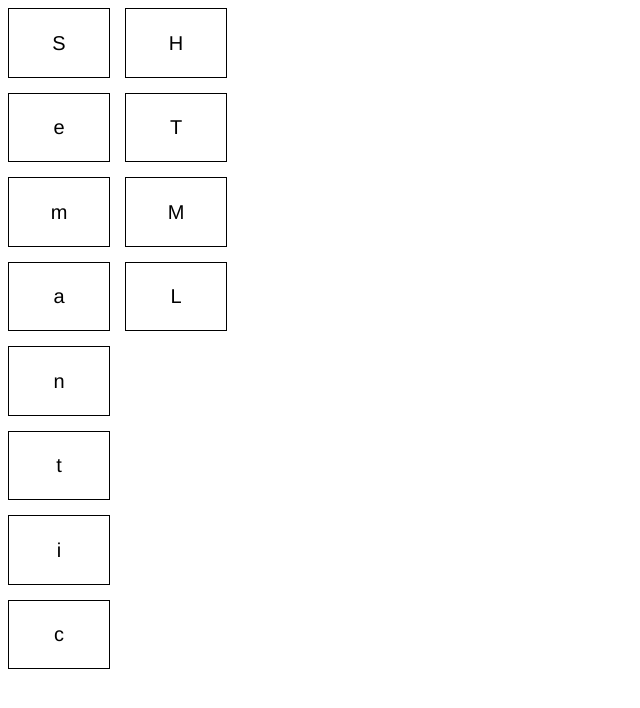
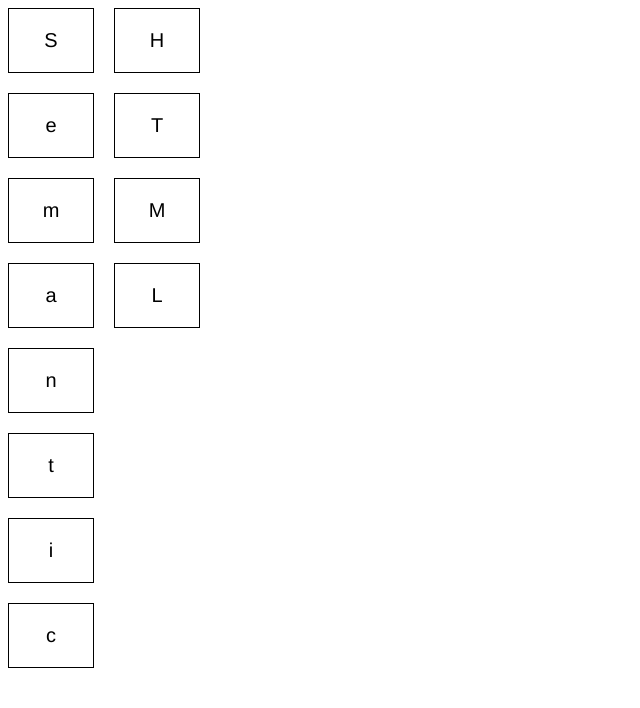
Before and after one commit to lucroselen/HTML-CSS, a plain HTML site: page Flexbox/03_FlexModel-ABC-Game/index.html in a window 1280 px wide. Shown: the whole page, without its empty margins (0-640 px from the left). Drawn offline with Linux system fonts and the light colour scheme.

Commit message:
Update styles.css

```diff
--- a/Flexbox/03_FlexModel-ABC-Game/styles.css
+++ b/Flexbox/03_FlexModel-ABC-Game/styles.css
@@ -3,23 +3,20 @@ html {
   font-size: 20px;
 }
 
-div {
-  display: flex;
-  align-items: center;
+.container {
   max-width: 15vw;
   height: 35rem;
-  gap: 15px;
+  display: flex;
   flex-direction: column;
   flex-wrap: wrap;
+  gap: 1rem;
 }
 
 span {
   border: 1px solid black;
   order: 20;
-  height: 45px;
-  width: 100px;
   text-align: center;
-  padding-top: 22.5px;
+  padding: 1rem;
 }
 
 div > span:nth-child(11) {
```
